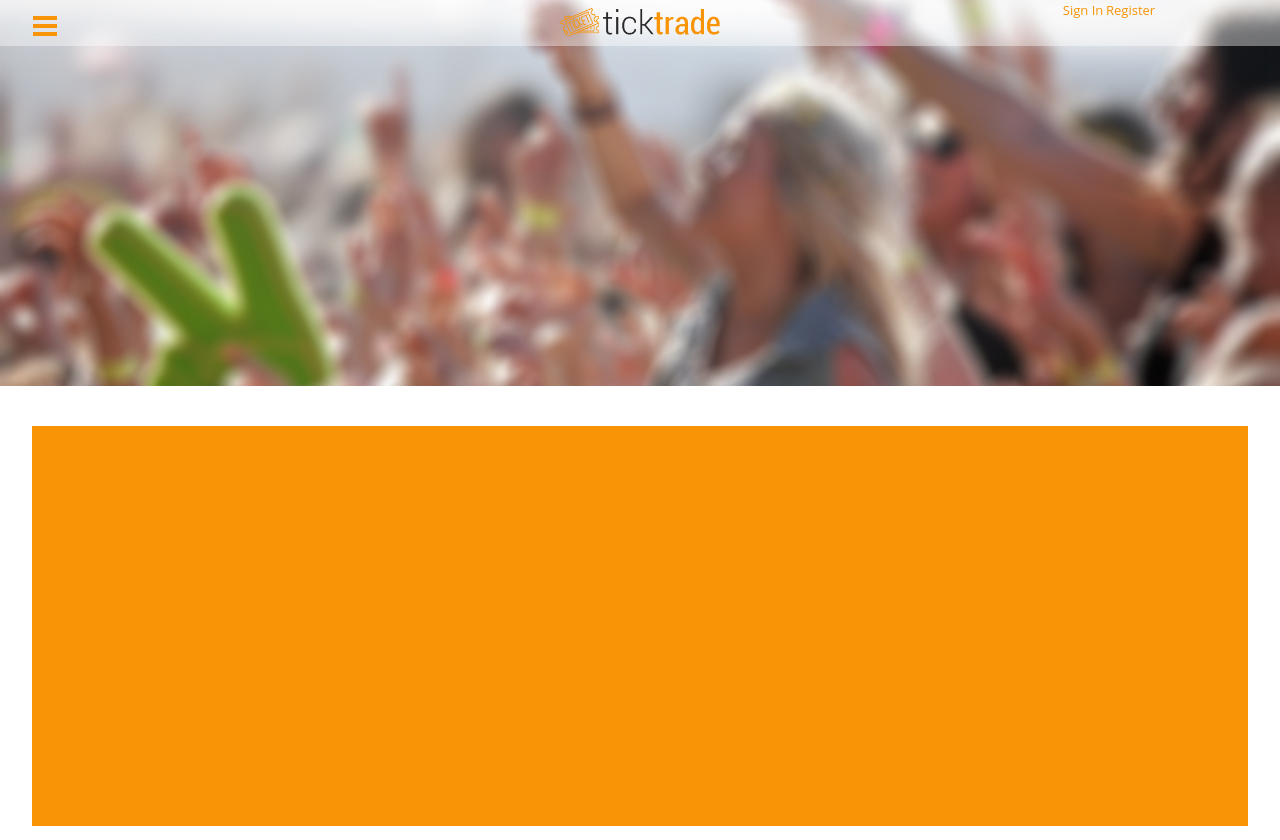
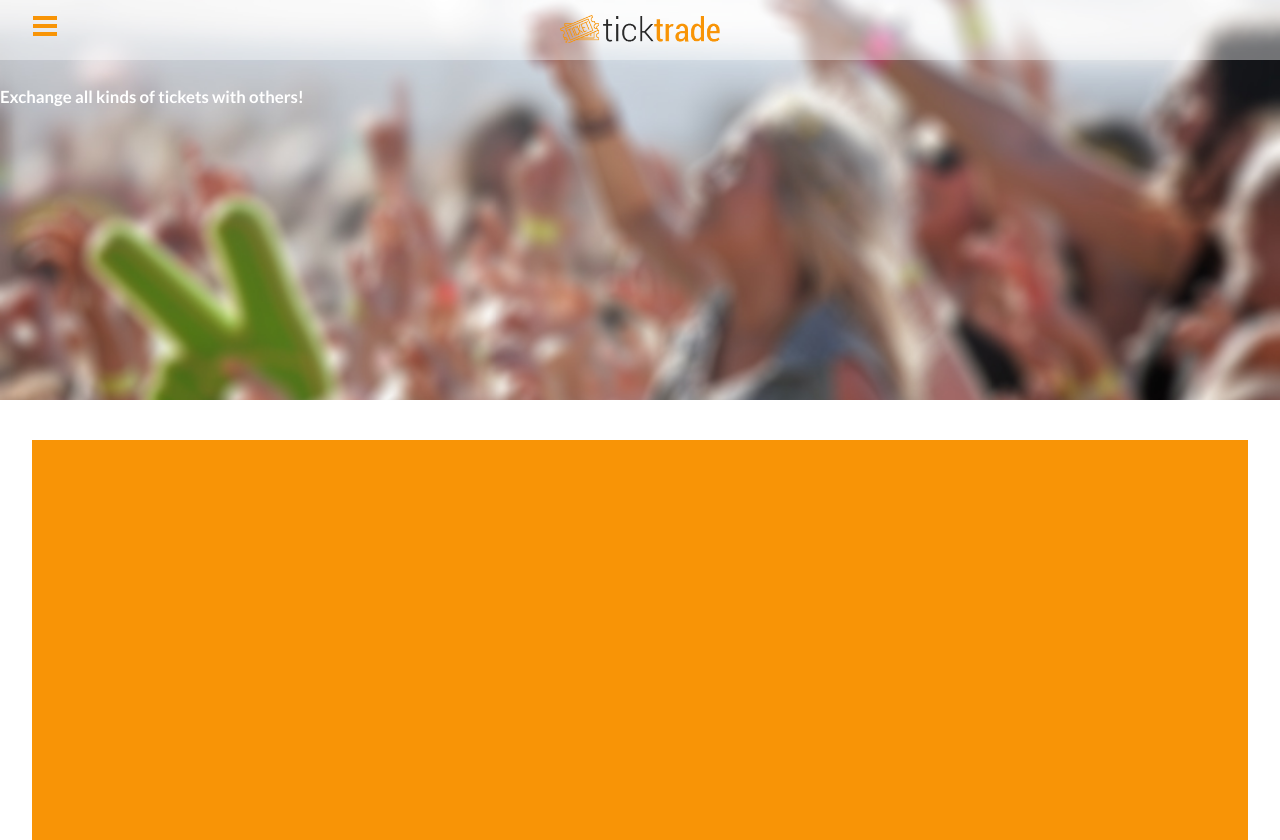
Before and after one commit to gileslauw/TicketsysteemFront, a plain HTML site: page src/index.html in a window 1280 px wide. Drawn offline with Linux system fonts and the light colour scheme.

Commit message:
begin semantic ui

```diff
--- a/src/index.html
+++ b/src/index.html
@@ -12,36 +12,24 @@
 </head>
 <body>
 <header>
-     <div class="ui grid" id="bovenbar">
-            <div class="column three wide computer three wide tablet two wide mobile">
+    <div id="bovenbar">
         <div class="hamburger">
             <div></div>
             <div></div>
             <div></div>
         </div>
-            </div>
-            <div class="column ten wide computer ten wide tablet ten wide mobile intmidden">
         <img id="logo" src="images/logo.png">
     </div>
-            <div class="column three wide computer three wide tablet four wide mobile">
-                <ul class="menuright">
-                    <li><a href="#">Sign In</a></li>
-                    <li><a href="#">Register</a></li>
-                </ul>
-            </div>
-     </div>
-
     <div class="menu">
         <!-- Menu -->
         <ul>
-             <li><a href="#">Home</a></li>
-             <li><a href="#">Werking</a></li>
-             <li><a href="#">Tickets</a></li>
+            <li><a href="#">About</a></li>
+            <li><a href="#">Blog</a></li>
+            <li><a href="#">Help</a></li>
             <li><a href="#">Contact</a></li>
         </ul>
-
     </div>
-
+    <h1 class="grotewittetitel">Exchange all kinds of tickets with others!</h1>
 </header>
 <section id="wrapper">
 
@@ -50,5 +38,6 @@
 
 
 <script src="js/navnavigatie.js"></script>
+
 </body>
 </html>
--- a/src/js/navnavigatie.js
+++ b/src/js/navnavigatie.js
@@ -1,7 +1,3 @@
-/**
- * Created by giles on 19/11/2015.
- */
-
 $(function(){
     var activateHamburger = function(event) {
 
--- a/src/less/style.less
+++ b/src/less/style.less
@@ -7,6 +7,8 @@
 
 body{
   position:relative;
+
+
 }
 
 header{
@@ -18,18 +20,17 @@ header{
 }
 
 #bovenbar{
-
+  width: 100%;
   height: 60px;
   background-color: rgba(255,255,255,0.4);
 }
 
 #logo{
   width: 160px;
-  padding-top: 8px;
-}
-
-.intmidden{
-  text-align: center;
+  margin-left: auto;
+  margin-right: auto;
+  padding-top: 15px;
+  display: block;
 }
 
 #wrapper{
@@ -76,20 +77,7 @@ header{
   text-transform: uppercase;
 }
 
-.menu a:hover{
-  color: @oranjekleur;
+.grotewittetitel{
+  color: white;
+  font-size: larger;
 }
-
-.menuright{
-  list-style: none;
-
-}
-.menuright li{
-  font-family: 'Open Sans', sans-serif;
-  display: inline;
-}
-.menuright a{
-  color: @oranjekleur;
-  text-decoration: none;
-  font-size: 13px;
-}
```
Also changed, not shown: src/less/navicoon.css (line endings or trailing spaces), src/less/style.css. Lines whose indentation alone changed are shown as unchanged.
